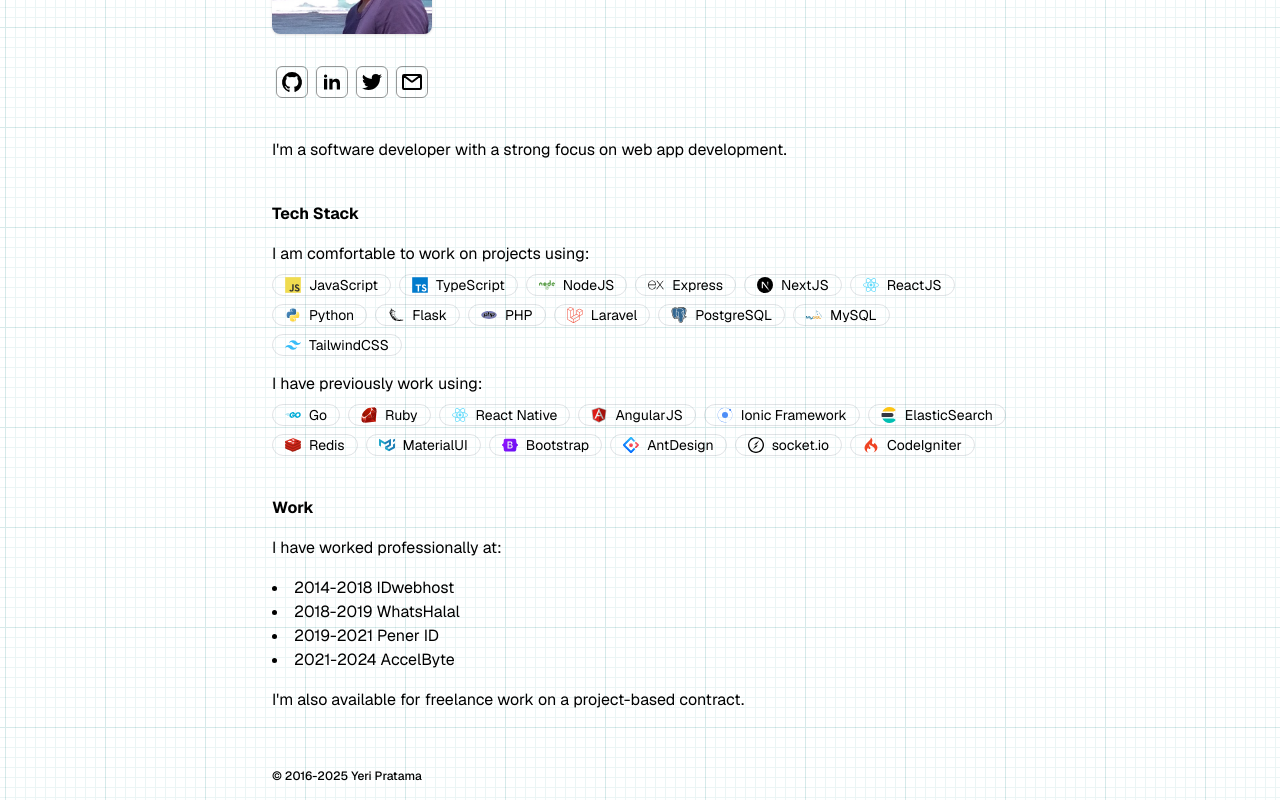
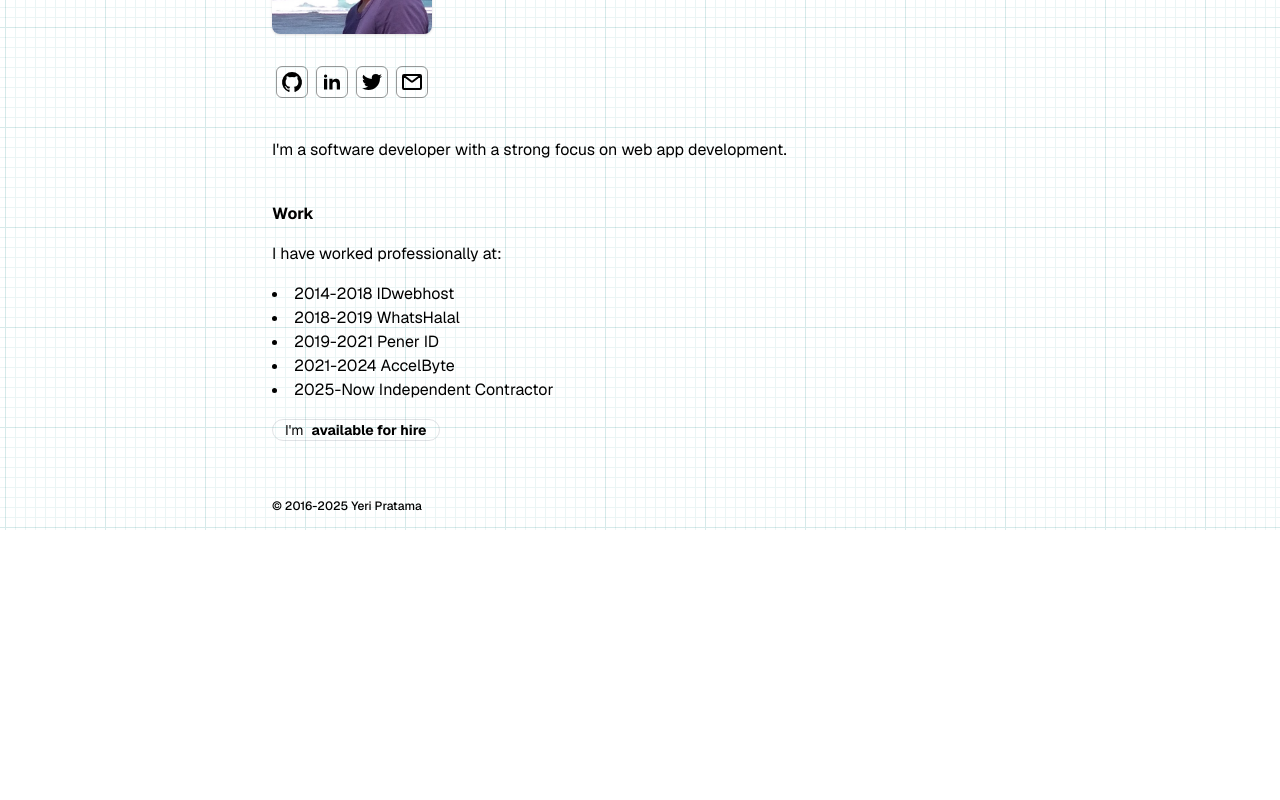
Before and after one commit to pirey/pirey.github.io, a Next.js app: page /about in a window 1280 px wide. Shown: the part 278-1078 px from the top of the page. After the commit the page ends 808 px from the top, so only its background shows below. Built offline with nearby package versions, Linux system fonts and the light colour scheme; no server answers.

Commit message:
feat: update about page

```diff
--- a/src/pages/about.tsx
+++ b/src/pages/about.tsx
@@ -6,17 +6,19 @@ import Image from "next/image";
 import pp from "@/assets/pp.jpg";
 import { Envelope, Github, LinkedIn, Twitter } from "@/components/icons";
 import { Heading } from "@/components/heading";
-import { BadgeList, TechBadge } from "@/components/badge";
+import { BadgeList, LabelBadge, TechBadge } from "@/components/badge";
 import { PageLayout } from "@/components/layout";
 import { Footer } from "@/components/footer";
 
 function ContactIcon({ children }: { children: React.ReactNode }) {
   return (
-    <div className={`
+    <div
+      className={`
       border-fg-light/40 flex h-8 w-8 items-center justify-center rounded-md
       border
       dark:border-fg-dark/40
-    `}>
+    `}
+    >
       {children}
     </div>
   );
@@ -32,10 +34,12 @@ export default function AboutPage() {
       <Content>
         <Heading>About Me</Heading>
         <div className="py-10">
-          <div className={`
+          <div
+            className={`
             flex flex-col items-center gap-10
             sm:items-start
-          `}>
+          `}
+          >
             <section id="info">
               <article className="flex flex-col items-center">
                 <Image
@@ -93,7 +97,7 @@ export default function AboutPage() {
                 development.
               </p>
 
-              <article className="pt-10">
+              <article className="pt-10 hidden">
                 <h3 className="font-bold">Tech Stack</h3>
 
                 <div className="pt-4">
@@ -146,12 +150,12 @@ export default function AboutPage() {
                   <li>2018-2019 WhatsHalal</li>
                   <li>2019-2021 Pener ID</li>
                   <li>2021-2024 AccelByte</li>
+                  <li>2025-Now Independent Contractor</li>
                 </ul>
 
-                <p className="pt-4">
-                  I&apos;m also available for freelance work on a project-based
-                  contract.
-                </p>
+                <div className="pt-4">
+                  <LabelBadge>I&apos;m <strong>available for hire</strong></LabelBadge>
+                </div>
               </article>
             </section>
           </div>
```
